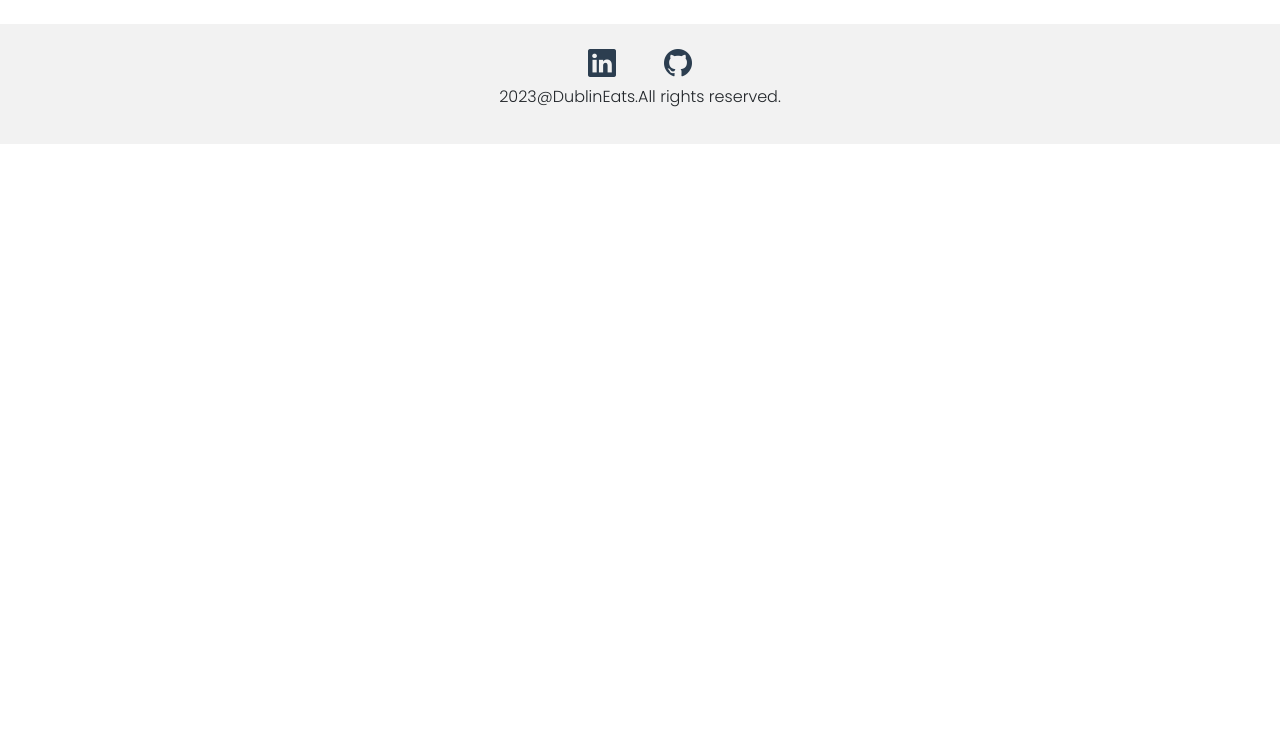
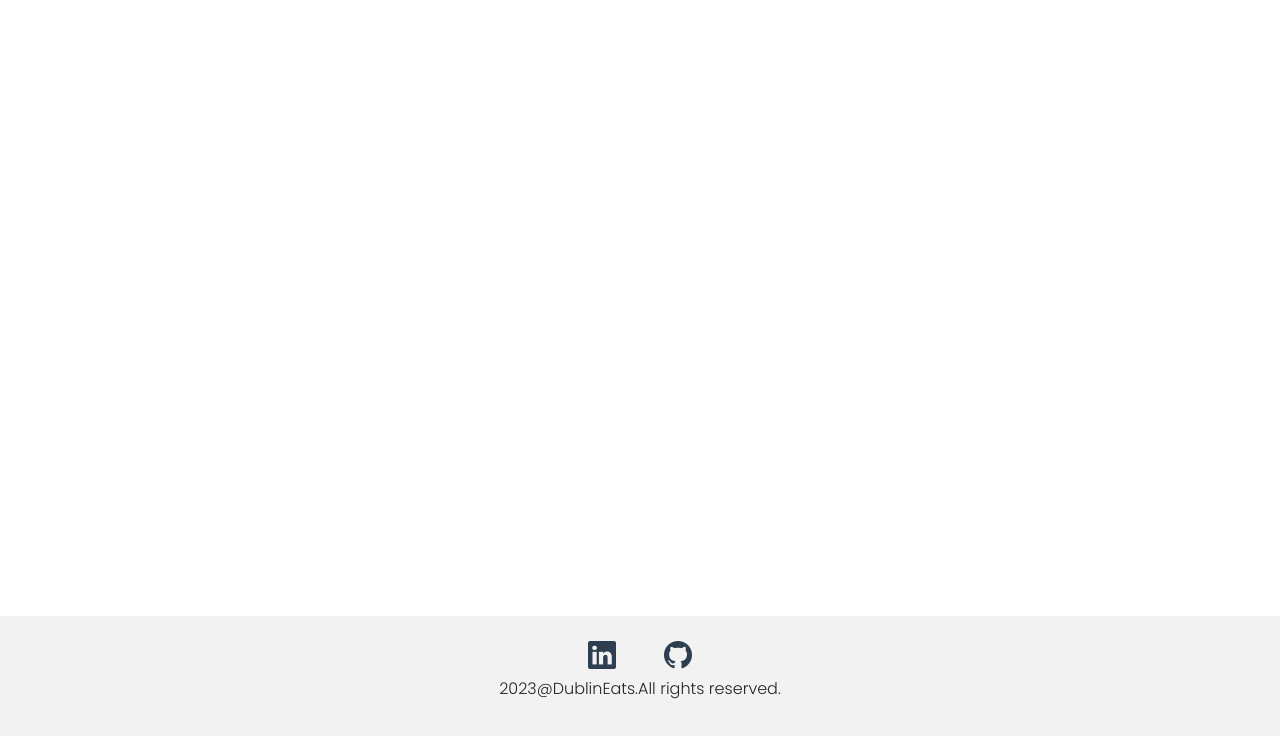
Before and after one commit to SooryaGeorge7/Dublin-Eats, a Django app: page /restaurants/asian/ in a window 1280 px wide. Shown: the part 64-800 px from the top of the page. Run offline with Django 3.2, Linux system fonts and the light colour scheme; data that the repository does not hold is empty.

Commit message:
Fix:Updated footer position

```diff
--- a/static/css/base.css
+++ b/static/css/base.css
@@ -49,6 +49,8 @@
     flex-direction: column;
     align-items: center;
     justify-content: center;
+    position: fixed;
+    bottom: 0;
 }
 
 .socials {
```
